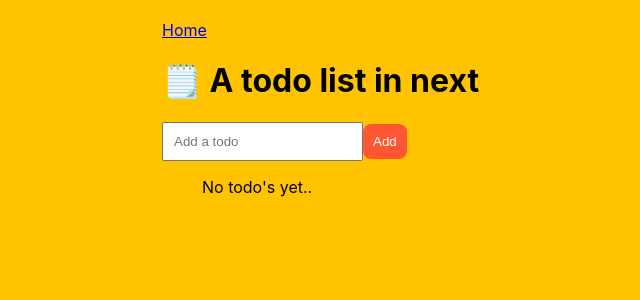
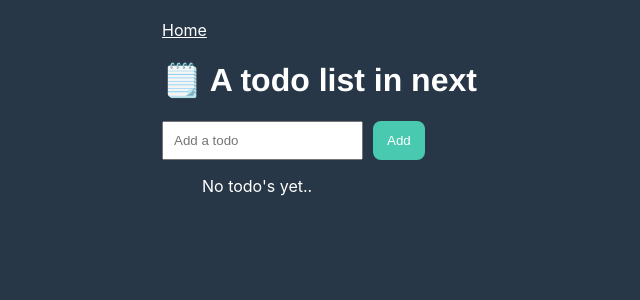
Before and after one commit to richardhuf84/nextjs-blog, a Next.js app: page /todo in a window 1280 px wide. Shown: the top 300 px of the page, without its empty margins (138-778 px from the left). Built offline with nearby package versions, Linux system fonts and the light colour scheme.

Commit message:
feat: styling

```diff
--- a/components/TodoList.jsx
+++ b/components/TodoList.jsx
@@ -41,6 +41,7 @@ export default function TodoList() {
 
   return (
     <form method="post" onSubmit={e => handleSubmit(e)}>
+      <div className={styles.flex}>
         <input
           type="text"
           placeholder="Add a todo"
@@ -55,6 +56,7 @@ export default function TodoList() {
           value="Add"
           className={styles.button}
         />
+      </div>
 
       <ul className="todos">
         {renderTodos(todos)}
--- a/pages/todo.tsx
+++ b/pages/todo.tsx
@@ -7,7 +7,7 @@ export default function Todo() {
   return (
     <div>
       <Link href="/">Home</Link>
-      <h1>🗒️ A todo list in next</h1>
+      <h1 className={styles.heading}>🗒️ A todo list in next</h1>
 
       <TodoList />
 
--- a/styles.css
+++ b/styles.css
@@ -4,5 +4,10 @@ body {
   padding: 20px 20px 60px;
   max-width: 680px;
   margin: 0 auto;
-  background-color: #FFC300;
+  background-color: #283747;
+  color: white;
 }
+
+a {
+  color: white;
+}
--- a/styles.module.css
+++ b/styles.module.css
@@ -1,6 +1,6 @@
 .heading {
   font-family: 'Helvetica', sans-serif;
-  color: #283747;
+  color: #FFF;
 }
 
 .link {
@@ -8,14 +8,19 @@
 }
 
 .button {
-  background: #FF5733;
+  background: #48C9B0;
   appearance: none;
   color: white;
   border: 0;
-  padding: 10px;
+  padding: 10px 14px;
   border-radius: 8px;
 }
 
 .input {
   padding: 10px;
 }
+
+.flex {
+  display: flex;
+  gap: 10px;
+}
```
Lines whose indentation alone changed are shown as unchanged.
